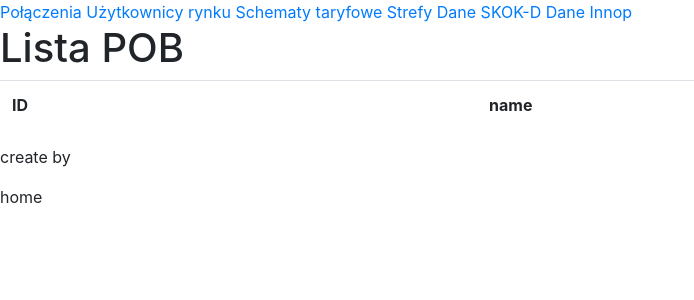
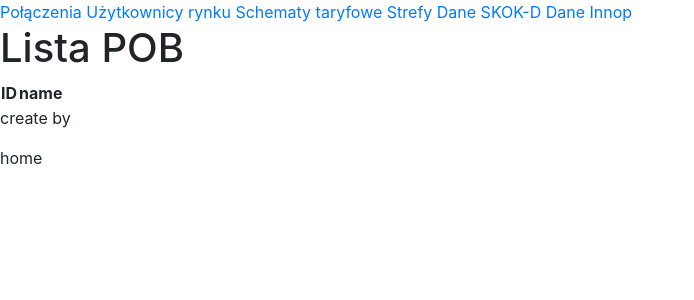
Before and after one commit to Scource/bilsite, a Django app: page /nbil/CSPR_data/ in a window 1280 px wide. Shown: the top 300 px of the page, without its empty margins (0-694 px from the left). Run offline with Django 3.2, Linux system fonts and the light colour scheme; a user stored in the database is signed in; data that the repository does not hold is empty; some libraries are stand-ins or nearby versions.

Commit message:
csprdata v2

```diff
--- a/nbil/static/nbil/style.css
+++ b/nbil/static/nbil/style.css
@@ -49,6 +49,11 @@
   display: block;
 }
 
+
+
+.table-condensed{
+  font-size: 8px;
+}
 
 /** {
 margin: 0;
--- a/nbil/templates/nbil/CSPRdata.html
+++ b/nbil/templates/nbil/CSPRdata.html
@@ -3,7 +3,7 @@
 
 
 <h1>Lista POB</h1>
-	<table class="table">
+	<table class="table-condensed">
 		<tr>
 			<th>ID</th>
 			<th>name</th>
```
Also changed, not shown: db.sqlite3.
